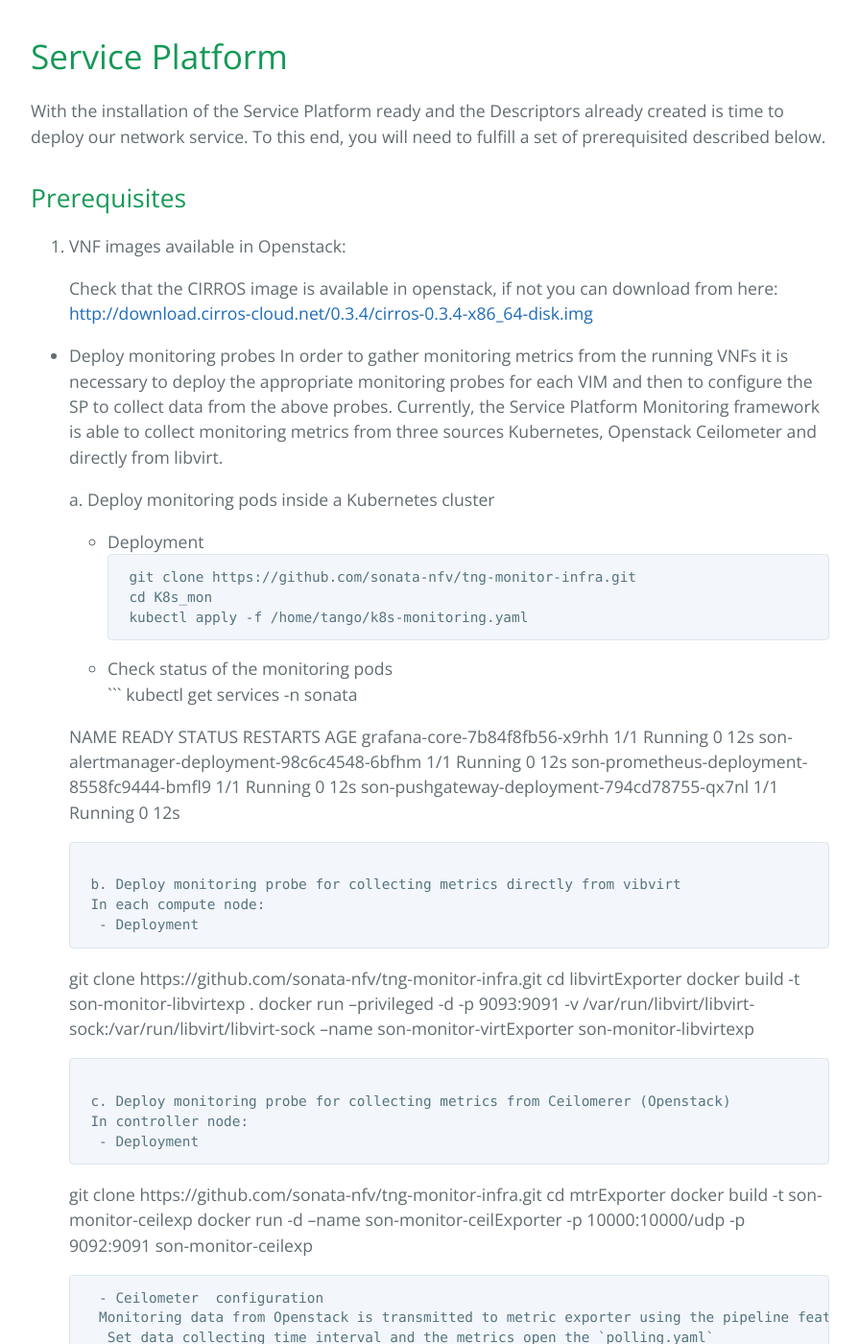
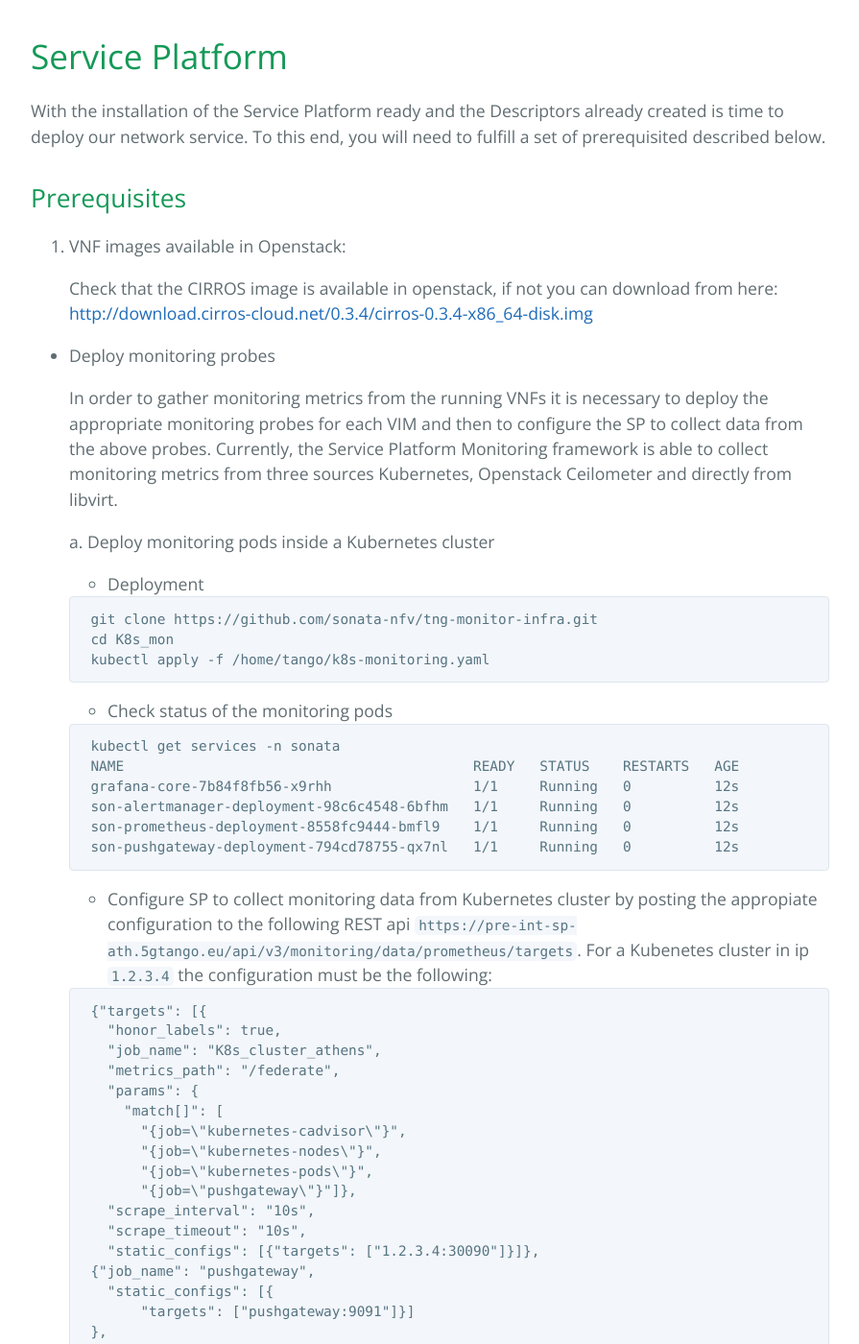
Before and after one commit to sonata-nfv/sonata-nfv.github.io, a Jekyll site: the page built from sp.md, in a window 1280 px wide and 1400 px high. Shown: the whole window at 96% size, without its empty margins (192-1087 px from the left). Built offline with Jekyll 4.4.1, drawn with Linux system fonts in a browser that asks for light colours; our own code applies the rules of GitHub Pages for plain Markdown files; some of the changed text lies outside the part shown.

Commit message:
add VIM monitoring configuration

````diff
--- a/sp.md
+++ b/sp.md
@@ -9,19 +9,22 @@ With the installation of the Service Platform ready and the Descriptors already
    Check that the CIRROS image is available in openstack, if not you can download from here: [http://download.cirros-cloud.net/0.3.4/cirros-0.3.4-x86_64-disk.img](http://download.cirros-cloud.net/0.3.4/cirros-0.3.4-x86_64-disk.img)
 
  - Deploy monitoring probes
+
 	In order to gather monitoring metrics from the running VNFs it is necessary to deploy the appropriate monitoring probes for each VIM and then to configure the SP to collect data from the above probes. Currently, the Service Platform Monitoring framework is able to collect monitoring metrics from three sources Kubernetes, Openstack Ceilometer and directly from libvirt.
 
 	a. Deploy monitoring pods inside a Kubernetes cluster
-	  - Deployment
+	- Deployment
+
 	```
 	git clone https://github.com/sonata-nfv/tng-monitor-infra.git
 	cd K8s_mon
 	kubectl apply -f /home/tango/k8s-monitoring.yaml
 	```
+
 	- Check status of the monitoring  pods
+
 	```
 	kubectl get services -n sonata
-
 	NAME                                          READY   STATUS    RESTARTS   AGE
 	grafana-core-7b84f8fb56-x9rhh                 1/1     Running   0          12s
 	son-alertmanager-deployment-98c6c4548-6bfhm   1/1     Running   0          12s
@@ -29,9 +32,35 @@ With the installation of the Service Platform ready and the Descriptors already
 	son-pushgateway-deployment-794cd78755-qx7nl   1/1     Running   0          12s
 	```
 
+    - Configure SP to collect monitoring data from Kubernetes cluster by posting the appropiate configuration to the following REST api `https://pre-int-sp-ath.5gtango.eu/api/v3/monitoring/data/prometheus/targets`. For a Kubenetes cluster in ip `1.2.3.4` the configuration must be the following:
+
+    ```
+    {"targets": [{
+      "honor_labels": true,
+      "job_name": "K8s_cluster_athens",
+      "metrics_path": "/federate",
+      "params": {
+        "match[]": [
+          "{job=\"kubernetes-cadvisor\"}",
+          "{job=\"kubernetes-nodes\"}",
+          "{job=\"kubernetes-pods\"}",
+          "{job=\"pushgateway\"}"]},
+      "scrape_interval": "10s",
+      "scrape_timeout": "10s",
+      "static_configs": [{"targets": ["1.2.3.4:30090"]}]},
+    {"job_name": "pushgateway",
+      "static_configs": [{
+          "targets": ["pushgateway:9091"]}]
+    },
+    {"job_name": "prometheus",
+      "static_configs": [{"targets": ["localhost:9090"]}]}
+    ]}
+    ```
+
 	b. Deploy monitoring probe for collecting metrics directly from vibvirt
 	In each compute node:
 	 - Deployment
+
 	```
 	git clone https://github.com/sonata-nfv/tng-monitor-infra.git
 	cd libvirtExporter
@@ -39,20 +68,39 @@ With the installation of the Service Platform ready and the Descriptors already
 	docker run --privileged -d -p 9093:9091 -v /var/run/libvirt/libvirt-sock:/var/run/libvirt/libvirt-sock --name son-monitor-virtExporter son-monitor-libvirtexp
 	```
 
+	- Configure SP to collect monitoring data from the libvirt exporter by posting the appropiate configuration to the following REST api `https://pre-int-sp-ath.5gtango.eu/api/v3/monitoring/data/prometheus/targets`. For a libvirt exporter running in ip `1.2.3.4` the configuration must be the following:
+
+    ```
+    {"targets": [{
+      "job_name": "pushgateway",
+      "static_configs": [{
+          "targets": ["pushgateway:9091"]}]},
+    {"job_name": "prometheus",
+      "static_configs": [{
+          "targets": ["localhost:9090"]}]},
+    {"job_name": "VIM_1",
+      "static_configs": [{
+          "targets": ["1.2.3.4:9093"]}]}
+    ]}
+    ```
+
 	c. Deploy monitoring probe for collecting metrics from Ceilomerer (Openstack)
 	In controller node:
 	 - Deployment
+
 	```
 	git clone https://github.com/sonata-nfv/tng-monitor-infra.git
 	cd mtrExporter
 	docker build -t son-monitor-ceilexp
 	docker run -d --name son-monitor-ceilExporter -p 10000:10000/udp -p 9092:9091 son-monitor-ceilexp
 	```
+
 	 - Ceilometer  configuration
 	 Monitoring data from Openstack is transmitted to metric exporter using the pipeline feature of the ceilometer. In order to enable the pipeline service and define the udp socket you must make the following configuration in ceilometer side.
 	  Set data collecting time interval and the metrics open the `polling.yaml`
+
+
 	```
-	---
 	sources:
 	    - name: some_pollsters
 	      interval: 10
@@ -79,7 +127,10 @@ With the installation of the Service Platform ready and the Descriptors already
 	        - hardware.network.ip.incoming.datagrams
 	        - hardware.network.ip.outgoing.datagrams
 	```
+
 	Add the udp publisher in `pipeline.yaml`
+
+
 	```
 	...
       publishers:
@@ -87,20 +138,42 @@ With the installation of the Service Platform ready and the Descriptors already
           - udp://10.102.2.240:10000/
     ...
 	```
+
     Enable the pipeline feature by adding the following lines in `ceilometer.conf`
+
 	```
 	[DEFAULT]
 	pipeline_cfg_file = pipeline.yaml
 	[polling]
 	cfg_file = polling.yaml
 	```
+
     Restart openstack ceilometer services
+
     ```
 	service ceilometer-agent-central restart
 	service ceilometer-agent-notification restart
 	service ceilometer-api restart
 	service ceilometer-agent-compute
 	service ceilometer-collector restart
+    ```
+
+     - Configure SP to collect monitoring data from the metric exporter by posting the appropiate configuration to the following REST api `https://pre-int-sp-ath.5gtango.eu/api/v3/monitoring/data/prometheus/targets`. For a libvirt exporter running in ip `1.2.3.4` the configuration must be the following:
+
+
+    ```
+    {"targets": [{
+      "job_name": "pushgateway",
+      "static_configs": [{
+          "targets": ["pushgateway:9091"]}]},
+    {"job_name": "prometheus",
+      "static_configs": [{
+          "targets": ["localhost:9090"]}]},
+    {"job_name": "VIM_1",
+      "static_configs": [{
+          "targets": ["1.2.3.4:9091"]}]}
+    ]}
+    ```
 
 2. VIM configured in the Service Platform:
 
````
